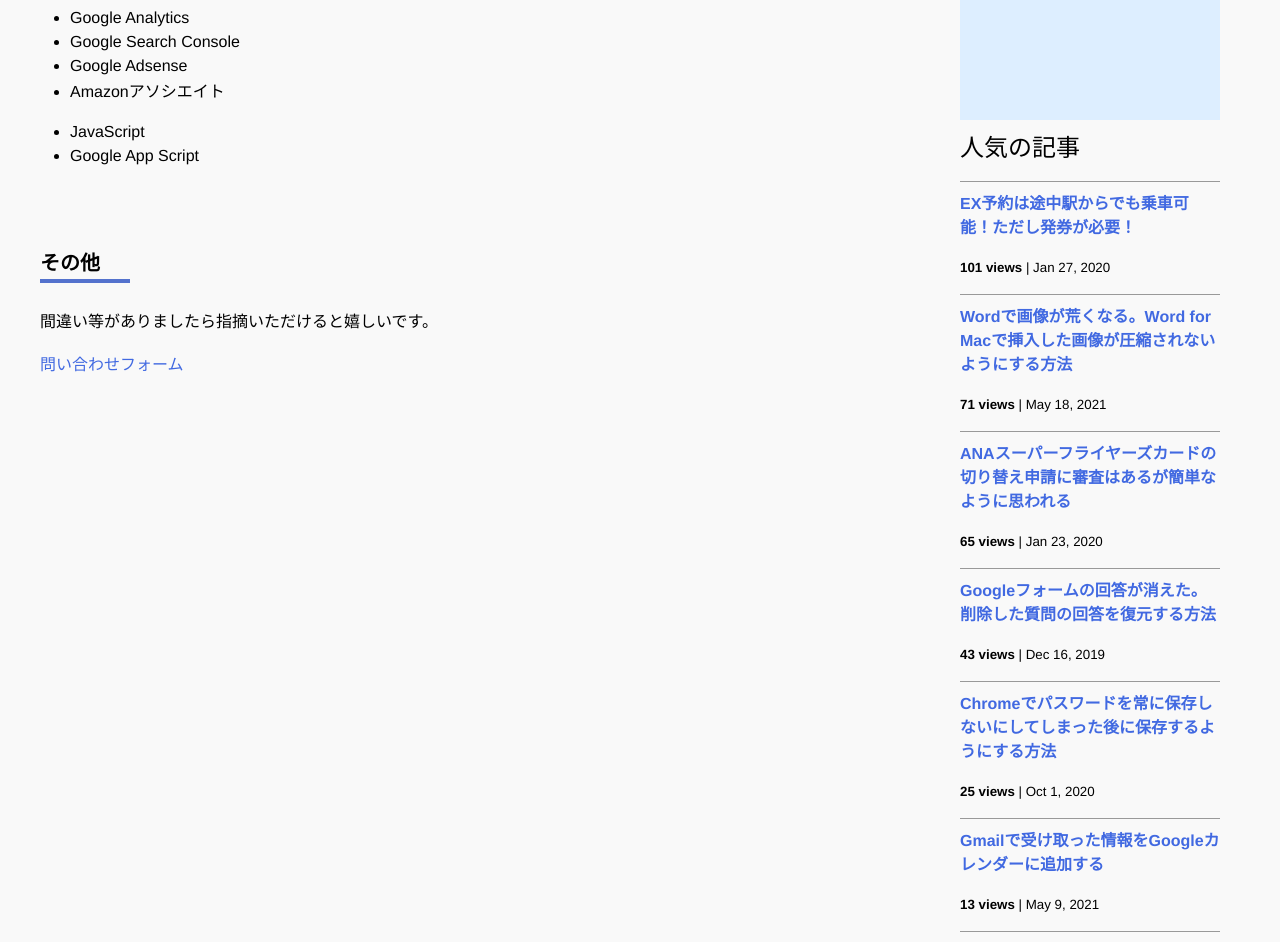
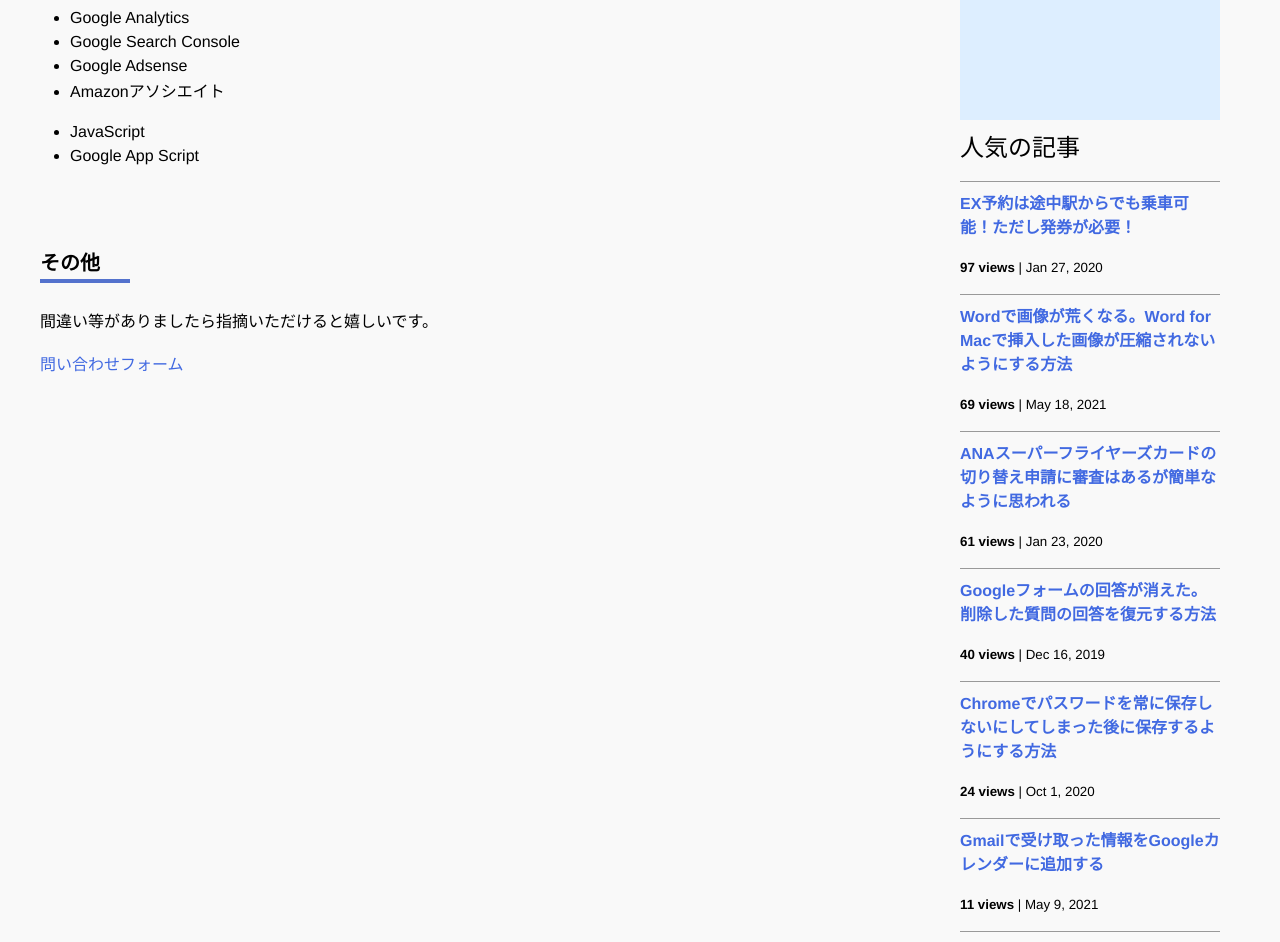
Before and after one commit to iwanaminami/shoyaiwaname, a Jekyll site: the page built from about.markdown, in a window 1280 px wide and 1400 px high, scrolled down 693 px. Shown: the top 942 px of the window. Built offline with Jekyll 4.4.1, drawn with Linux system fonts in a browser that asks for light colours; nearby versions of some CDN libraries; comment, search, counter and statistics services are not loaded.

Commit message:
chore(ga): update _data/popularposts.yml 20260111-0052

```diff
--- a/_data/popularposts.yml
+++ b/_data/popularposts.yml
@@ -1,15 +1,15 @@
 side:
-  - view: 101
+  - view: 97
     url: "/2020/01/27/ex-rideontheway.html"
-  - view: 71
+  - view: 69
     url: "/2021/05/18/image-compression-word.html"
-  - view: 65
+  - view: 61
     url: "/2020/01/23/sfc-judge.html"
-  - view: 43
+  - view: 40
     url: "/2019/12/16/restore-googleform.html"
-  - view: 25
+  - view: 24
     url: "/2020/10/01/googlepassword.html"
-  - view: 13
+  - view: 11
     url: "/2021/05/09/gmailtocalendar.html"
   - view: 10
     url: "/2020/01/23/sfcgold.html"
```
